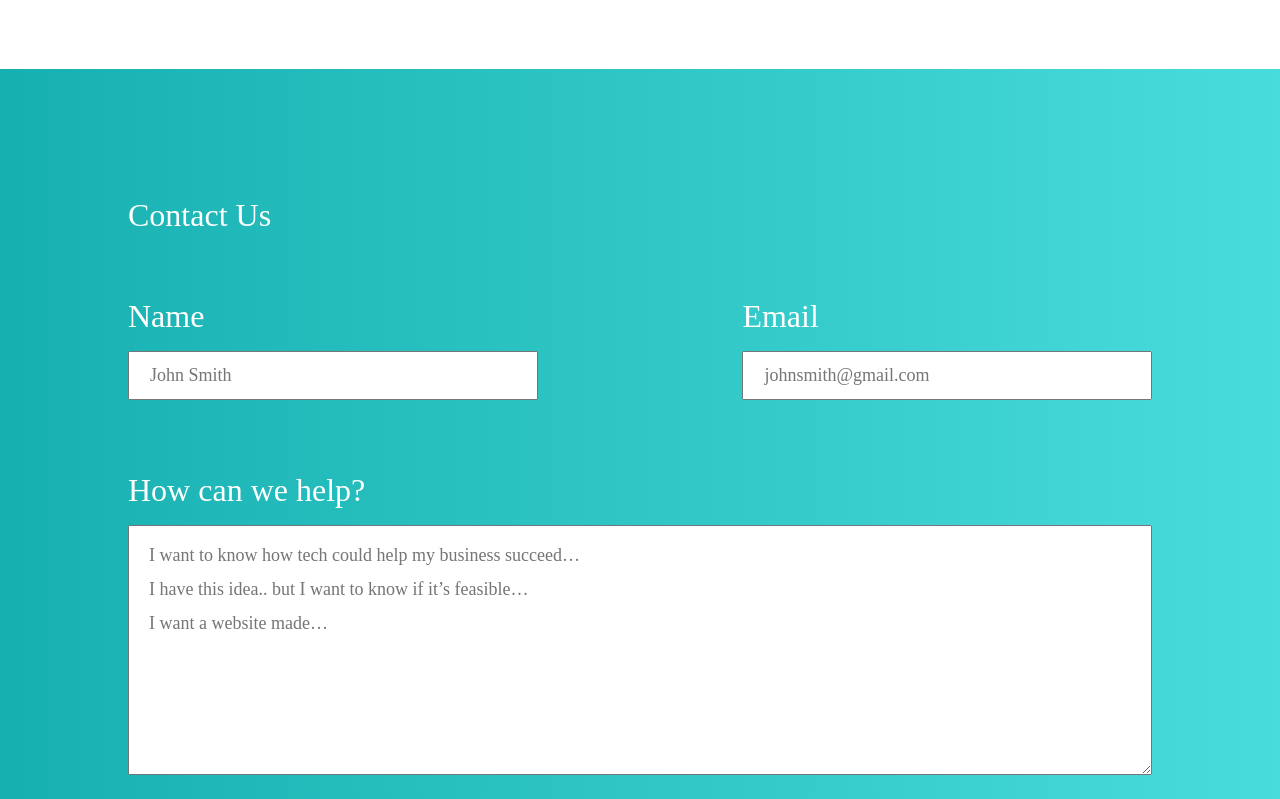
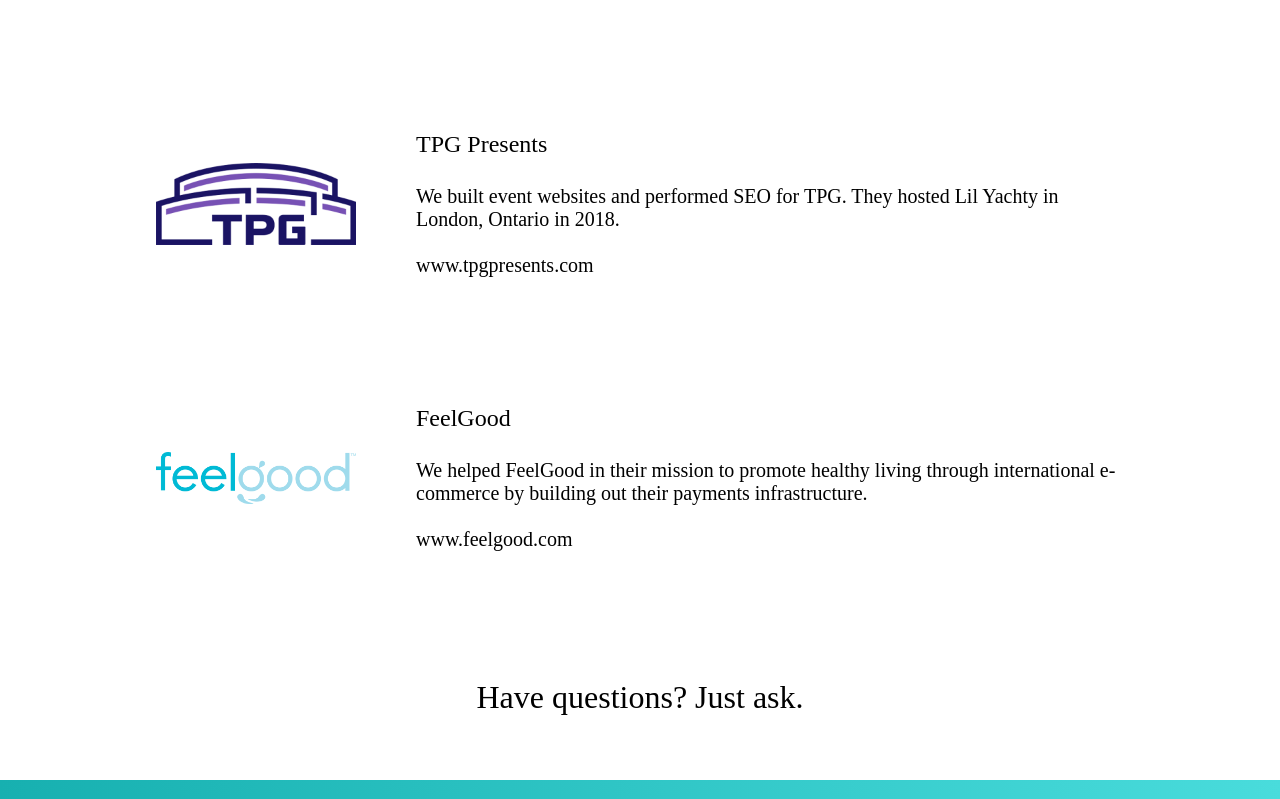
Before and after one commit to sharma0611/team-backspace, a React (Create React App) app: page /clients in a window 1280 px wide. Shown: the part 761-1560 px from the top of the page. Built offline with nearby package versions, Linux system fonts and the light colour scheme.

Commit message:
edit client links:

```diff
--- a/src/Components/ClientBox.js
+++ b/src/Components/ClientBox.js
@@ -15,18 +15,20 @@
         const { name, description, link, logo } = this.props
 
         return (
-            <Flex p={5} justifyContent="space-evenly">
-                <Flex width={1 / 4} justifyContent="center">
+            <Flex p={5} justifyContent="space-evenly" flexWrap="wrap">
+                <Flex width={[1, 1 / 4]} justifyContent="center" py={[5, 1]}>
                     <Image src={logo} width={200} alignSelf="center" />
                 </Flex>
-                <Box width={3 / 4} px={4}>
-                    <Text fontFamily="Bariol" fontSize={4}>
+                <Box width={[1, 3 / 4]} px={4}>
+                    <Text fontFamily="Bariol" fontSize={4} textAlign={['center', 'left']}>
                         {name} <br /> <br />
                     </Text>
-                    <Text fontFamily="Bariol" fontSize={'20px'}>
+                    <Text fontFamily="Bariol" fontSize={'20px'} textAlign={['center', 'left']}>
                         {description} <br />
                         <br />
-                        {link}
+                        <a href={'http://' + link} target="_blank">
+                            {link}
+                        </a>
                     </Text>
                 </Box>
             </Flex>
--- a/src/Components/ContactForm.js
+++ b/src/Components/ContactForm.js
@@ -39,7 +39,7 @@
 class ContactForm extends Component {
     render() {
         return (
-            <TealGradientBox p={[5, 6]}>
+            <TealGradientBox px={[5, 6]} py={5}>
                 <Text width={1} fontFamily="Bariol" fontSize={5} color="white">
                     Contact Us
                 </Text>
--- a/src/Pages/Clients.js
+++ b/src/Pages/Clients.js
@@ -5,11 +5,21 @@
 
 // assets
 import finimize from '../Images/FinimizeBlue.png'
+import aplus from '../Images/aplus.png'
+import tpg from '../Images/tpglogo.png'
+import feelgood from '../Images/feelgoodlogo.png'
 
 // components
 import ClientBox from '../Components/ClientBox'
 
 const CUSTOMERS = [
+    {
+        name: 'A+ Window Cleaning Inc.',
+        description:
+            'We built a client management system for A+. Our software manages bookings, sends reminder texts the day before, and plans cleaning routes for crews. Today, they serve over 50,000 homes in the GTA.',
+        link: 'www.apluswindowcleaning.ca',
+        logo: aplus
+    },
     {
         name: 'Finimize',
         description:
@@ -18,22 +28,41 @@
         logo: finimize
     },
     {
-        name: 'Finimize',
+        name: 'TPG Presents',
         description:
-            'We helped Finimize build out parts of their mobile app and website. Today, they have over 300,000 users worldwide.',
-        link: 'www.finimize.com',
-        logo: finimize
+            'We built event websites and performed SEO for TPG. They hosted Lil Yachty in London, Ontario in 2018.',
+        link: 'www.tpgpresents.com',
+        logo: tpg
+    },
+    {
+        name: 'FeelGood',
+        description:
+            'We helped FeelGood in their mission to promote healthy living through international e-commerce by building out their payments infrastructure.',
+        link: 'www.feelgood.com',
+        logo: feelgood
     }
 ]
 
 class Clients extends Component {
     render() {
         return (
-            <Box p={5}>
-                {CUSTOMERS.map(({ name, description, link, logo }) => (
-                    <ClientBox {...{ name, description, link, logo }} />
-                ))}
-            </Box>
+            <div>
+                <Box p={[1, 5]}>
+                    {CUSTOMERS.map(({ name, description, link, logo }) => (
+                        <ClientBox {...{ name, description, link, logo }} />
+                    ))}
+                </Box>
+                <Text
+                    width={1}
+                    pb={[5]}
+                    color="tel"
+                    fontFamily="Bariol"
+                    textAlign="center"
+                    fontSize={[4, 5]}
+                >
+                    Have questions? Just ask.
+                </Text>
+            </div>
         )
     }
 }
```
Also changed, not shown: src/Images/feelgoodlogo.png (added), src/Images/tpglogo.png (added).
